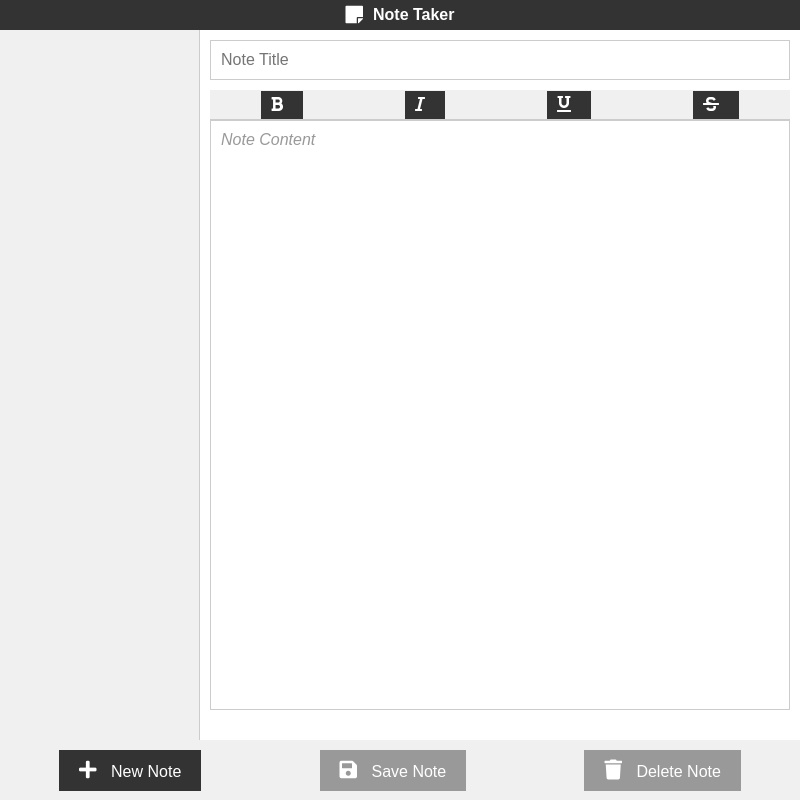
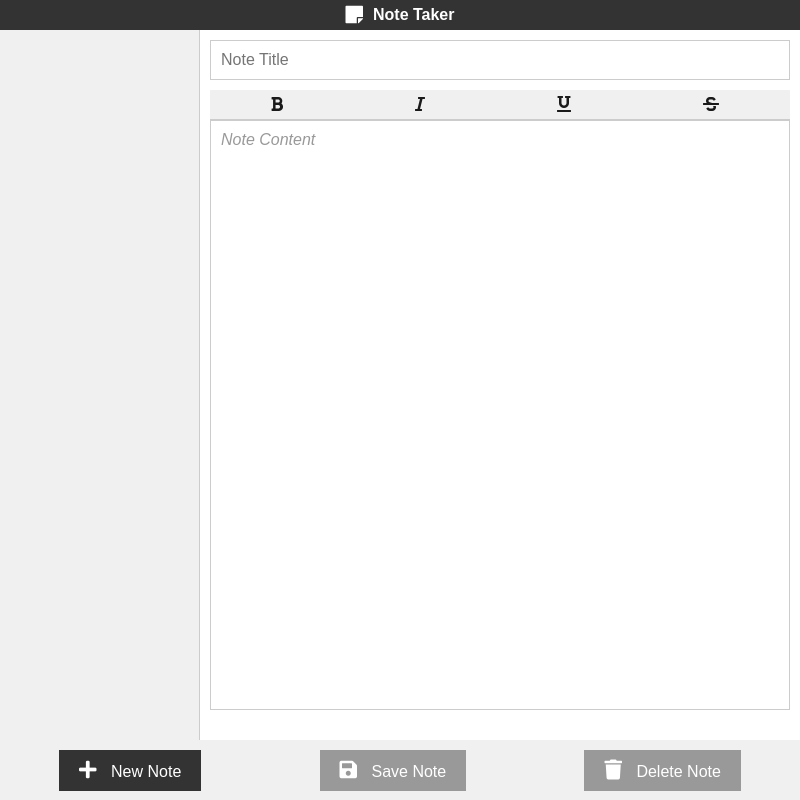
Before and after one commit to LyubomirT/remembered, an Electron app: page index.html in a window 800 px wide. Drawn offline with Linux system fonts and the light colour scheme; no server answers.

Commit message:
Update button styling in style.css

```diff
--- a/style.css
+++ b/style.css
@@ -158,8 +158,8 @@ button:disabled {
 #toolbar button {
   padding: 5px 10px; /* Reduced padding */
   border: none;
-  background-color: #333;
-  color: white;
+  background: none;
+  color: rgb(26, 26, 26);
   cursor: pointer;
   outline: none;
 }
```
